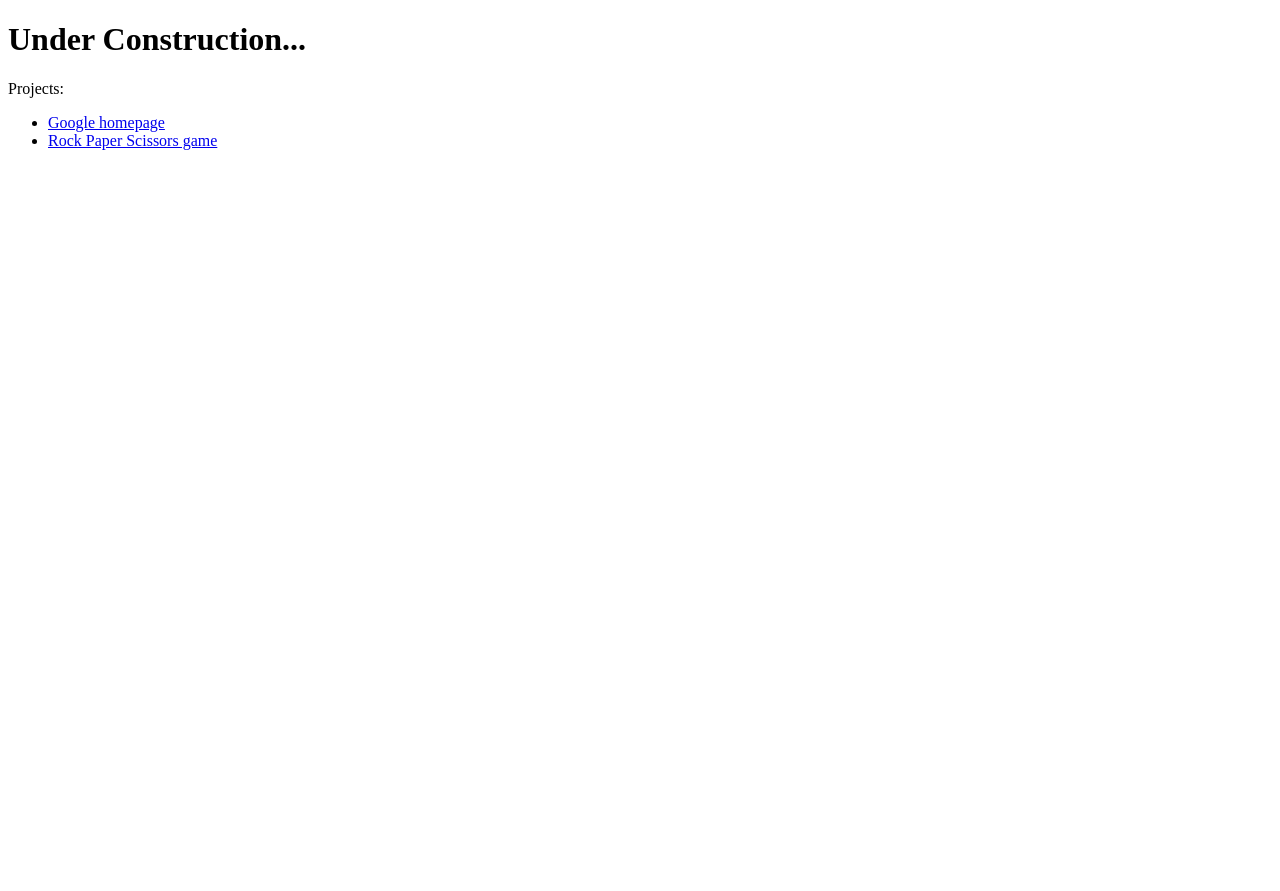
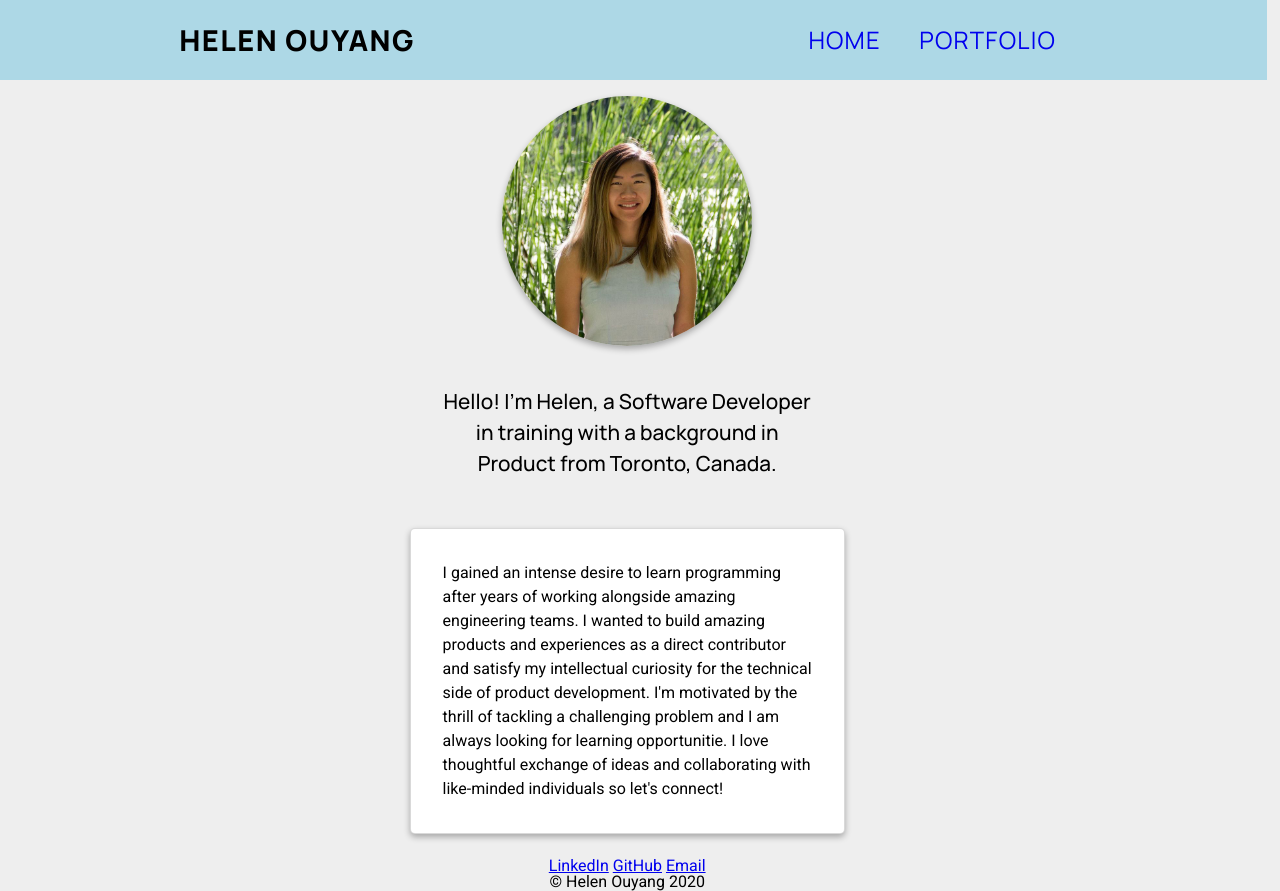
Before and after one commit to helenohyeah/helenohyeah.github.io, a plain HTML site: page index.html in a window 1280 px wide. Before the commit the page ends 800 px from the top, so only its background shows below. Drawn offline with Linux system fonts and the light colour scheme.

Commit message:
Completed basic UI and content of index

```diff
--- /dev/null
+++ b/Styles/index.css
@@ -0,0 +1,125 @@
+html,
+body {
+    font-family: 'Roboto', sans-serif;
+    font-size: 16px;
+    color: black;
+    margin: 0;
+    padding: 0;
+    border: none;
+    width: 98vw;
+    height: 98vh;
+    display: flex;
+    flex-direction: column;
+    justify-content: space-between;
+    align-items: center;
+    background: #eee;
+}
+
+nav {
+    font-family: 'Manrope', sans-serif;
+    text-transform: uppercase;
+    background: lightblue;
+    height: 5em;
+    display: flex;
+    justify-content: space-around;
+    align-items: center;
+}
+/*I can't get my nav to align the text to the center of the container. Help pls*/
+
+.nav-left {
+    width: 50vw;
+    margin: 0 0 0 15%;
+    font-size: 1.8em;
+    font-weight: 800;
+    letter-spacing: 0.05em;
+}
+
+.nav-right {
+    width: 50vw;
+    margin: 0 15% 0 0;
+    font-size: 1.5em;
+    letter-spacing: 0.05em;
+}
+
+.nav-right ul {
+    display: flex;
+    justify-content: flex-end;
+    align-items: center;
+}
+
+.nav-right li {
+    list-style-type: none;
+    padding: 0 1vw;
+}
+
+.nav-right a {
+    font-weight: normal;
+    text-decoration: none;
+    position: relative;
+    margin: 0 0.5vw;
+    font-weight: normal;
+}
+
+.nav-right a:visited {
+    color: #000;
+}
+
+.nav-right a:hover {
+    text-shadow: -0.5px 0 0 #000, 0.5px 0 0 #000;
+}
+
+.nav-right a::before {
+    content: "";
+    position: absolute;
+    width: 100%;
+    height: 2px;
+    bottom: 0;
+    left: 0;
+    background-color: #000;
+    visibility: hidden;
+    transform: scaleX(0);
+    transition: all 0.3s ease-in-out 0s;
+}
+
+.nav-right a:hover::before {
+    visibility: visible;
+    transform: scaleX(1);
+}
+
+.inner {
+    width: 50vw;
+    display: flex;
+    flex-direction: column;
+    align-items: center;
+}
+
+#my-face {
+    width: 250px;
+    height: 250px;
+    margin: 2vh 2vw;
+    border-radius: 50%;
+    box-shadow: 0 3px 6px rgba(0,0,0,.30);
+}
+
+.sub {
+    font-family: 'Manrope', sans-serif;
+    text-align: center;
+    margin: 3vh 10vw;
+    font-size: 1.3em;
+    font-weight: 500;
+    line-height: 150%;
+}
+
+.content-box {
+    margin: 3vh 8vw;
+    padding: 2em 2em;
+    border: 0.5px solid rgba(0,0,0,.15);
+    border-radius: 5px;
+    box-shadow: 0 3px 6px rgba(0,0,0,.30);
+    line-height: 150%;
+    background: #fff;
+}
+
+.main p {
+    line-height: 1.5em;
+}
--- /dev/null
+++ b/Styles/reset.css
@@ -0,0 +1,48 @@
+/* http://meyerweb.com/eric/tools/css/reset/
+   v2.0 | 20110126
+   License: none (public domain)
+*/
+
+html, body, div, span, applet, object, iframe,
+h1, h2, h3, h4, h5, h6, p, blockquote, pre,
+a, abbr, acronym, address, big, cite, code,
+del, dfn, em, img, ins, kbd, q, s, samp,
+small, strike, strong, sub, sup, tt, var,
+b, u, i, center,
+dl, dt, dd, ol, ul, li,
+fieldset, form, label, legend,
+table, caption, tbody, tfoot, thead, tr, th, td,
+article, aside, canvas, details, embed,
+figure, figcaption, footer, header, hgroup,
+menu, nav, output, ruby, section, summary,
+time, mark, audio, video {
+	margin: 0;
+	padding: 0;
+	border: 0;
+	font-size: 100%;
+	font: inherit;
+	vertical-align: baseline;
+}
+/* HTML5 display-role reset for older browsers */
+article, aside, details, figcaption, figure,
+footer, header, hgroup, menu, nav, section {
+	display: block;
+}
+body {
+	line-height: 1;
+}
+ol, ul {
+	list-style: none;
+}
+blockquote, q {
+	quotes: none;
+}
+blockquote:before, blockquote:after,
+q:before, q:after {
+	content: '';
+	content: none;
+}
+table {
+	border-collapse: collapse;
+	border-spacing: 0;
+}
--- a/index.html
+++ b/index.html
@@ -1,19 +1,44 @@
 <!DOCTYPE html>
-
-<html>
-
+<html lang="en">
 <head>
-    <title>Helen's GitHub Page</title>
+    <meta charset="UTF-8">
+    <link href="Styles/reset.css" rel="stylesheet" type="text/css" media="all"/>
+    <link href="Styles/index.css" rel="stylesheet" type="text/css" media="all"/>
+    <link href="https://fonts.googleapis.com/css2?family=Manrope:wght@200;300;400;500;523;600;700;800&display=swap" rel="stylesheet">
+    <link href="https://fonts.googleapis.com/css2?family=Roboto:ital,wght@0,100;0,300;0,400;0,500;0,700;0,900;1,100;1,300;1,400;1,500;1,700;1,900&display=swap" rel="stylesheet">
+    <title>Helen | Developer in Training</title>
 </head>
 
 <body>
-    <h1>Under Construction...</h1>
-    <p1>Projects:
-        <ul>
-            <li><a href="https://helenohyeah.github.io/google-homepage/">Google homepage</a></li>
-            <li><a href="https://helenohyeah.github.io/rock-paper-scissors/">Rock Paper Scissors game</a></li>
-        </ul>
-    </p1>
+<header>
+    <nav>
+        <div class="nav-left">
+            <h1 id="my-name">Helen Ouyang</h1>
+        </div>
+        <div class="nav-right">
+            <ul>
+                <li><a href="index.html">Home</a></li>
+                <li><a href="portfolio.html">Portfolio</a></li>
+            </ul>
+        </div>
+    </nav>
+</header>
+
+<div class="inner">
+    <img id="my-face" src=" Images/my-face.jpeg" alt="Headshot">
+    <h2 class="sub">Hello! I'm Helen, a Software Developer in training with a background in Product from Toronto, Canada.</h2>
+    <div class="content-box"><p>I gained an intense desire to learn programming after years of working alongside amazing engineering teams. I wanted to build amazing products and experiences as a direct contributor and satisfy my intellectual curiosity for the technical side of product development. I'm motivated by the thrill of tackling a challenging problem and I am always looking for learning opportunitie. I love thoughtful exchange of ideas and collaborating with like-minded individuals so let's connect!</p>
+    </div>
+    <div class="connect-cta">
+        <a href="https://www.linkedin.com/in/helenouyang" target="_blank">LinkedIn</a>
+        <a href="https://github.com/helenohyeah" target="_blank">GitHub</a>
+        <a href="mailto:ouyang.helen@gmail.com">Email</a>
+    </div>
+</div>
+
+<footer>
+<p>© Helen Ouyang 2020</p>
+</footer>
+
 </body>
-
 </html>
```
Also changed, not shown: portfolio.html (added, +23 -0 lines), Images/my-face.jpeg (added), Scripts/index.js (added).
